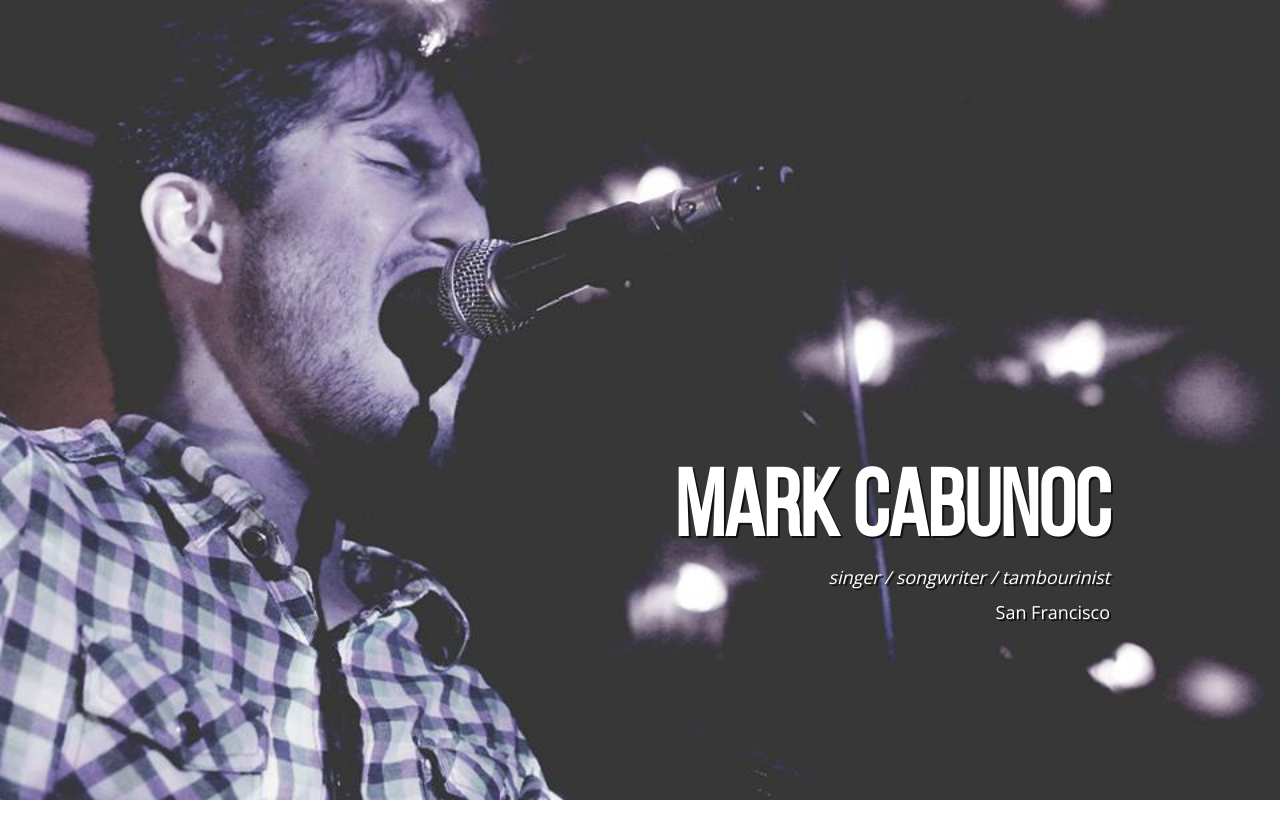
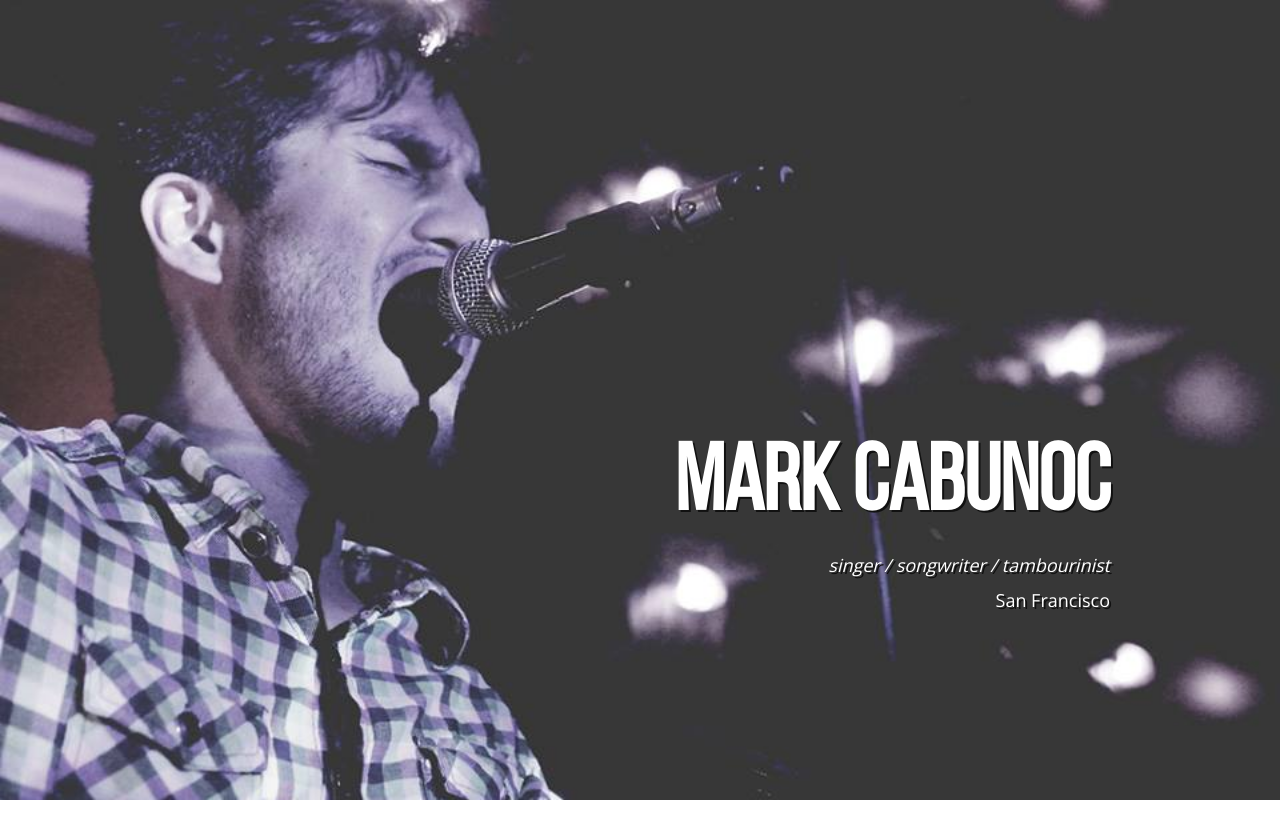
Before and after one commit to abbycabs/markcabunoc, a PHP site: page / in a window 1280 px wide. Shown: the top 820 px of the page. Run offline with PHP 8.4, Linux system fonts and the light colour scheme; some libraries are stand-ins or nearby versions.

Commit message:
title fix

```diff
--- a/index.html
+++ b/index.html
@@ -168,7 +168,7 @@ $(document).ready(function(){
   var vh = $(window).height();
   if(isMobile){
     $('#header').height(vh);
-    $('#header h1').css('padding', (vh * 0.6) + 'px 0 0');
+    $('#header h1').css('padding', (vh * 0.5) + 'px 0 0');
   }
   //.parallax(xPosition, speedFactor, outerHeight) options:
   //xPosition - Horizontal position of the element
--- a/stylesheets/style.css
+++ b/stylesheets/style.css
@@ -24,10 +24,11 @@
 
 #header h1 {
   color:white;
-  padding:60vh 0 0;
+  padding:55vh 0 0;
   text-transform: uppercase;
   font-size:70pt;
   font-family: BebasNeue;
+  line-height: 70pt;
 }
 
 #header h4 {
```
